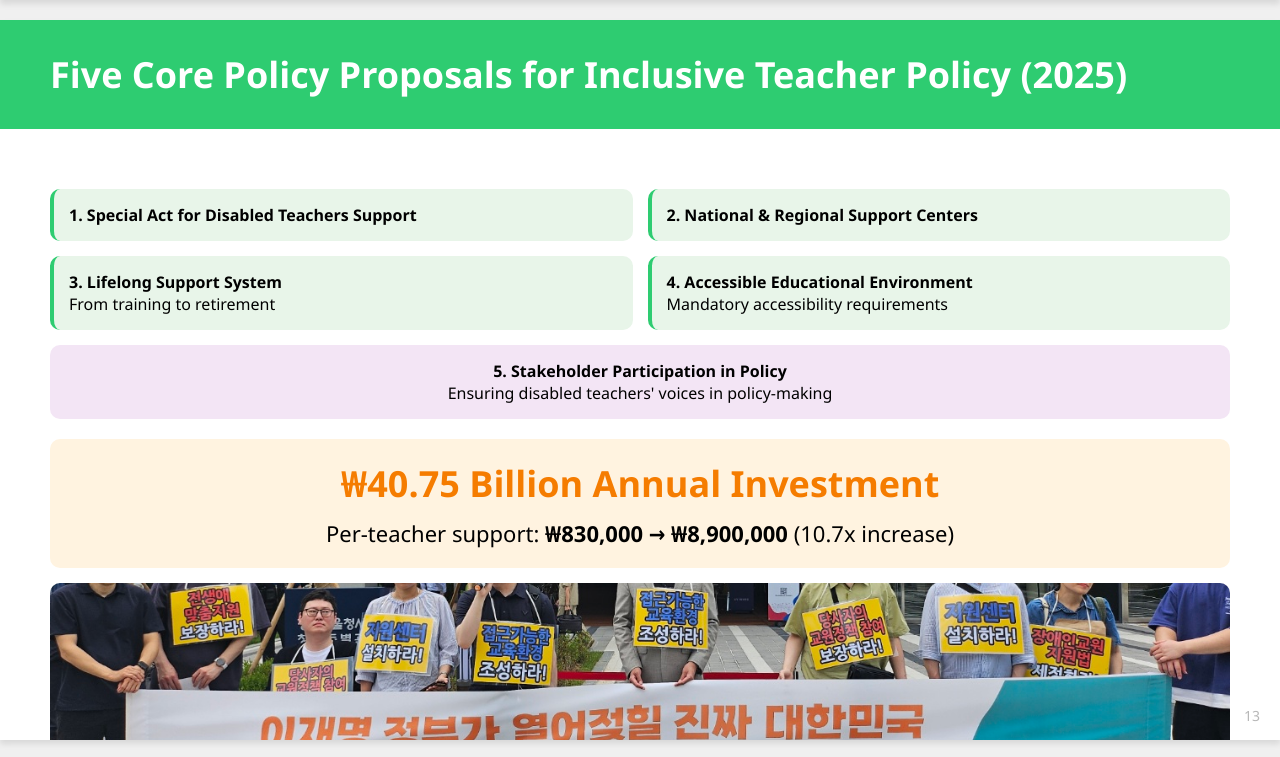
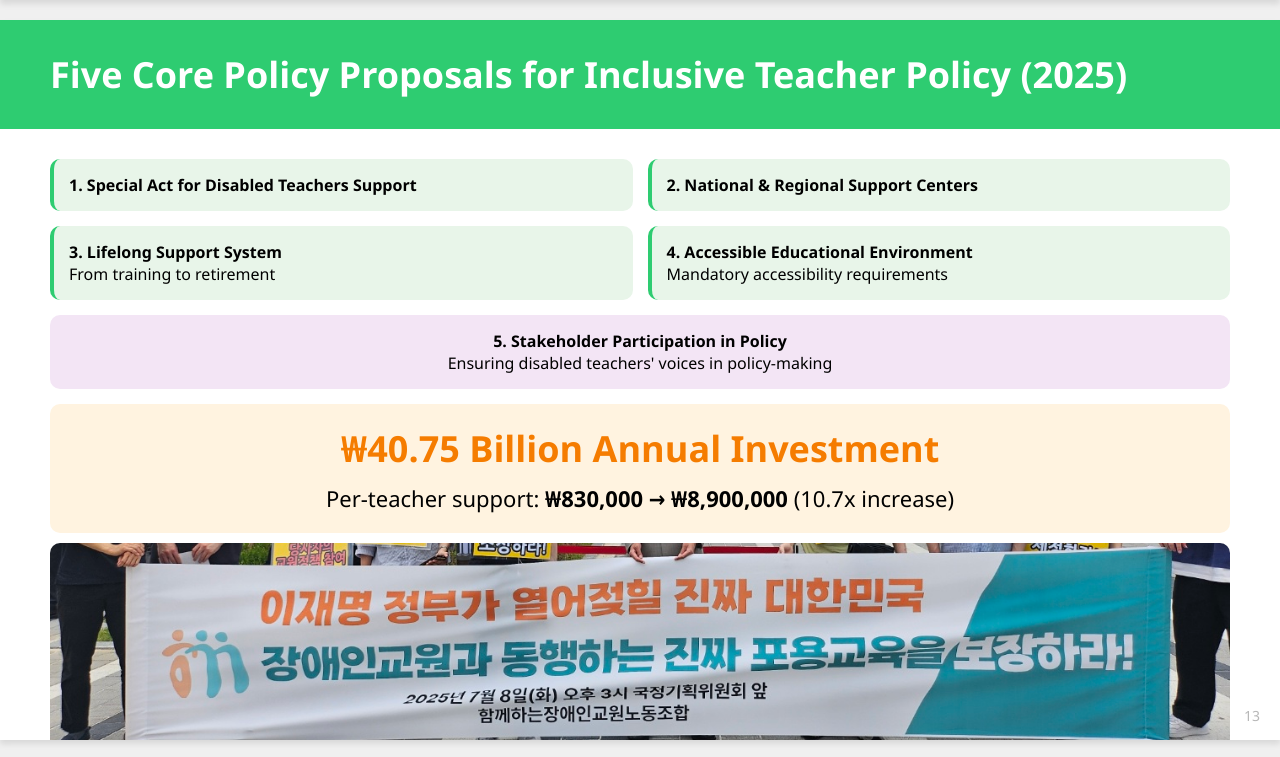
Before and after one commit to Engccer/janggyojo-presentation, a plain HTML site: page index.html in a window 1280 px wide. Shown: the part 8880-9637 px from the top of the page. Drawn offline with Linux system fonts and the light colour scheme.

Commit message:
Update index.html

```diff
--- a/index.html
+++ b/index.html
@@ -622,11 +622,11 @@
     <span class="slide-number">12</span>
 </div>
 
-<!-- Slide 13: Five Core Policy Proposals (REVISED) -->
+    <!-- Slide 13: Five Core Policy Proposals -->
 <div class="slide">
     <div class="slide-header">Five Core Policy Proposals for Inclusive Teacher Policy (2025)</div>
-    <div class="slide-content">
-        <div class="policy-grid" style="gap: 15px; margin-top: 20px;">
+    <div class="slide-content" style="padding-top: 20px;">
+        <div class="policy-grid" style="gap: 15px; margin-top: 10px;">
             <div class="policy-item" style="padding: 15px;">
                 <strong>1. Special Act for Disabled Teachers Support</strong>
             </div>
@@ -646,15 +646,15 @@
             <strong>5. Stakeholder Participation in Policy</strong><br>
             Ensuring disabled teachers' voices in policy-making
         </div>
-        <div class="budget-highlight" style="padding: 20px; margin-top: 20px;">
+        <div class="budget-highlight" style="padding: 20px; margin-top: 15px;">
             <div class="budget-number">₩40.75 Billion Annual Investment</div>
             <div style="margin-top: 10px; font-size: 22px;">
                 Per-teacher support: <strong>₩830,000 → ₩8,900,000</strong> (10.7x increase)
             </div>
         </div>
         <img src="Images/13s_5_Core_Proposals.jpg"
-             alt="JangGyoJo members at a press conference, holding a banner demanding inclusive education for disabled teachers"
-             style="width: 100%; height: 200px; object-fit: cover; object-position: center 70%; border-radius: 10px; margin-top: 15px;">
+             alt="A banner from a press conference on July 8, 2025, demanding inclusive policies for disabled teachers"
+             style="width: 100%; height: 220px; object-fit: cover; object-position: center 85%; border-radius: 10px; margin-top: 10px;">
 
     </div>
     <span class="slide-number">13</span>
```
